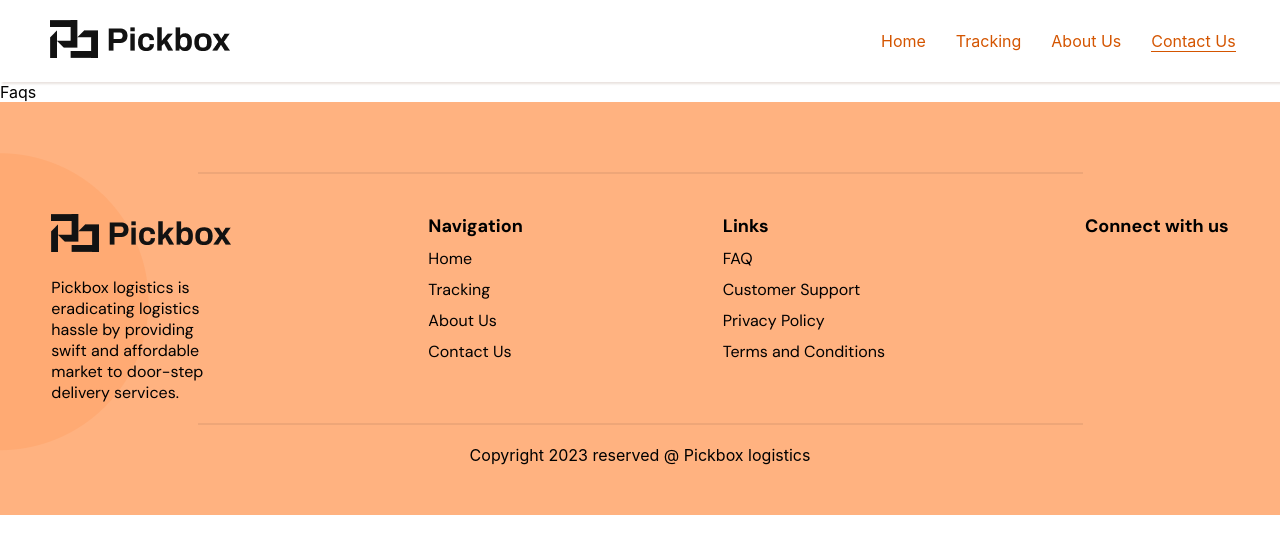
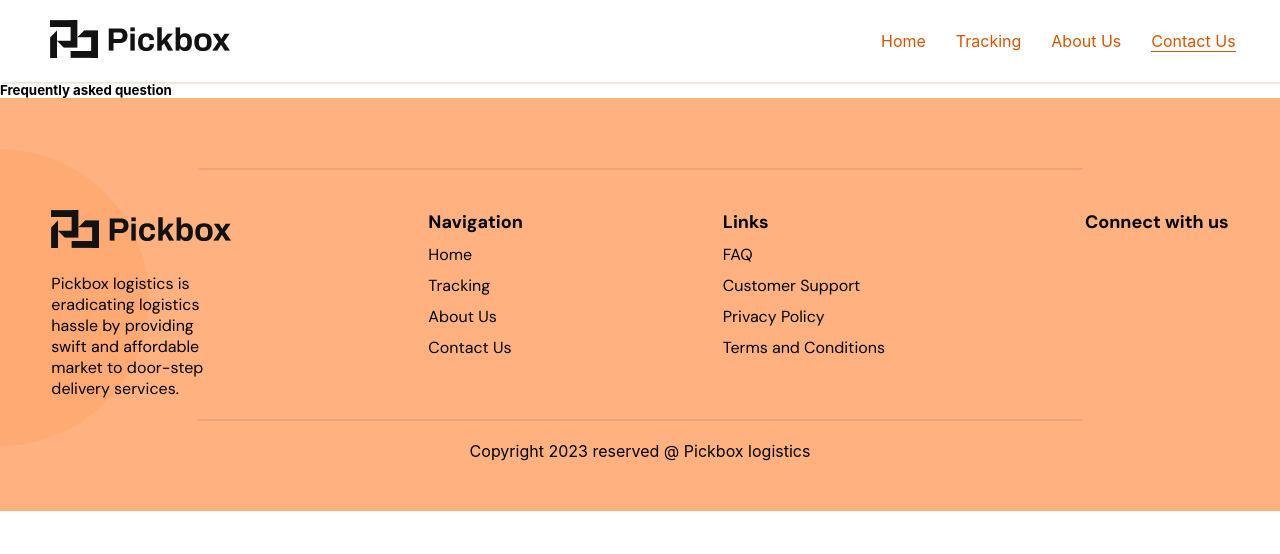
Before and after one commit to Pickbox-Project/Pickbox-frontend, a React (Create React App) app: page /contactus in a window 1280 px wide. Shown: the top 554 px of the page. Built offline with nearby package versions, Linux system fonts and the light colour scheme.

Commit message:
Started working on the Faqs Component

```diff
--- a/src/Components/Faqs/Faqs.jsx
+++ b/src/Components/Faqs/Faqs.jsx
@@ -3,7 +3,11 @@ import "./Faqs.css"
 
 const Faqs = () => {
   return (
-    <div>Faqs</div>
+    <div className='faqs-contact-container'>
+        <div className='faqs-container'>
+            <h5>Frequently asked question</h5>
+        </div>
+    </div>
   )
 }
 
```
